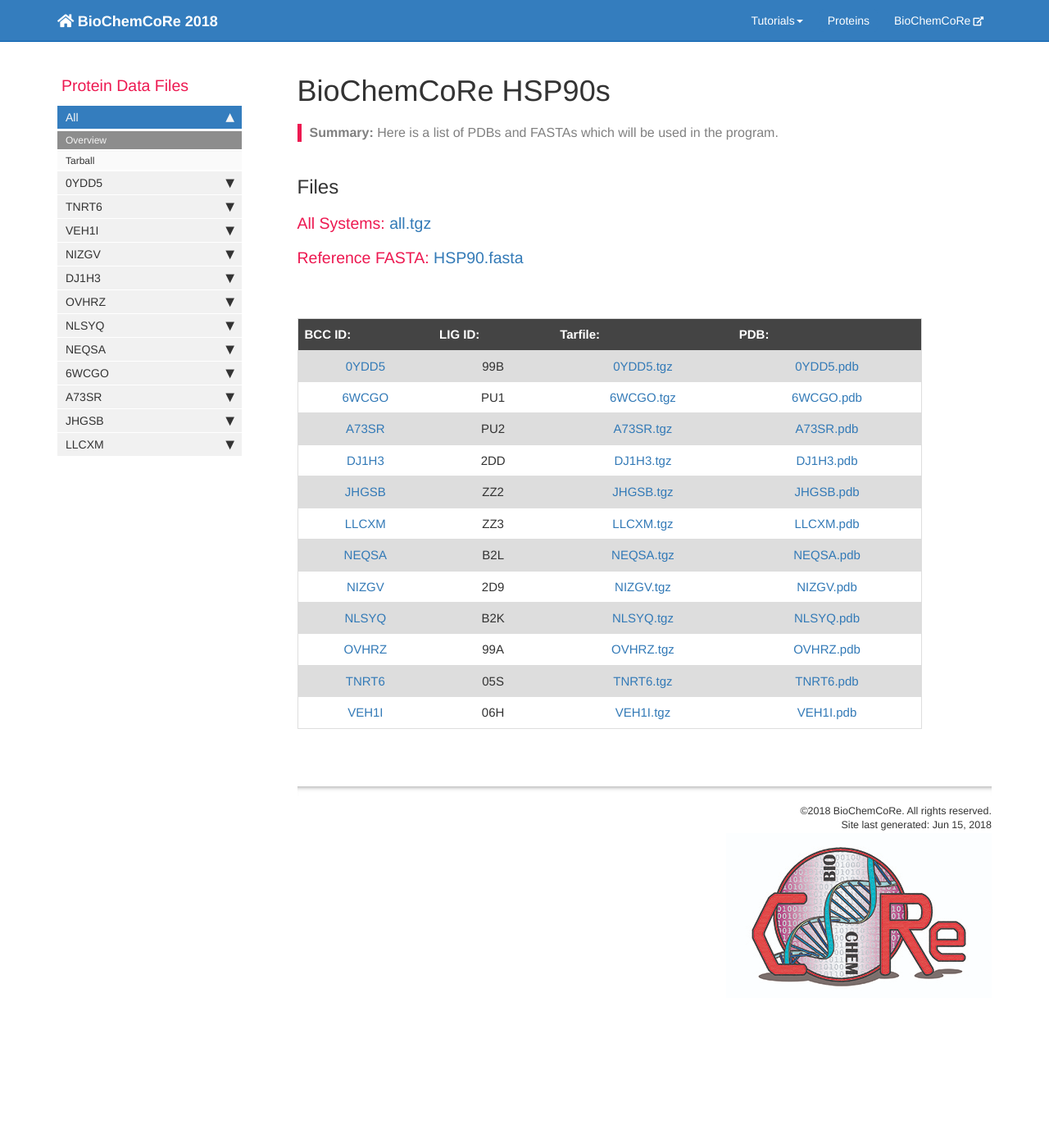
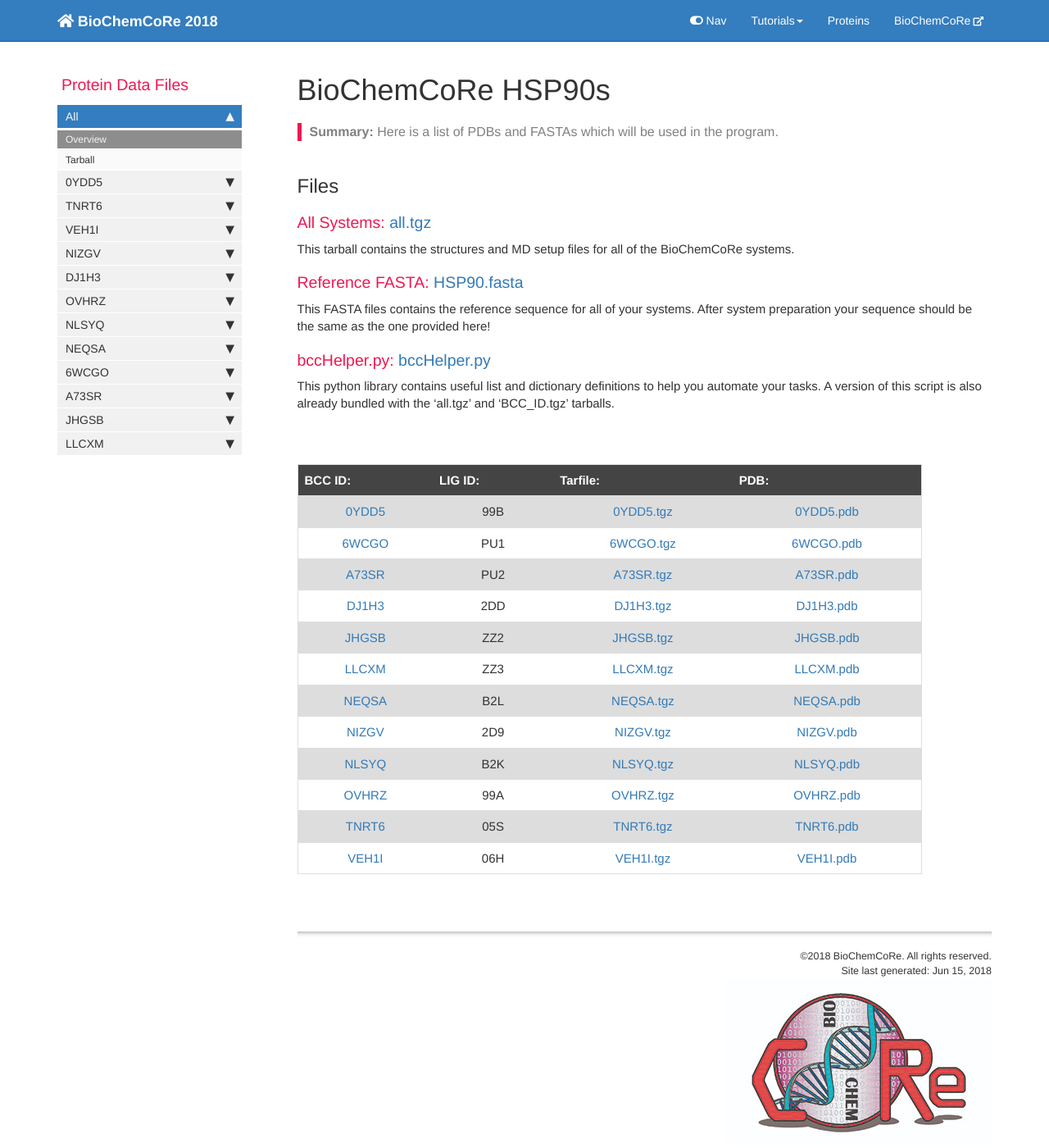
Before and after one commit to ctlee/BioChemCoRe-2018, a Jekyll site: the page built from docs/pages/pdbs.md, in a window 1280 px wide and 1400 px high. Shown: the whole window at 82% size. Built offline with Jekyll 4.4.1, drawn with Linux system fonts in a browser that asks for light colours; nearby versions of some CDN libraries; comment, search, counter and statistics services are not loaded.

```diff
--- a/docs/_includes/topnav.html
+++ b/docs/_includes/topnav.html
@@ -1,5 +1,5 @@
 <!-- Navigation -->
-<nav id="topnav" class="navbar navbar-inverse navbar-static-top">
+<nav id="topnav" class="navbar navbar-inverse navbar-static-top sticky">
     <div class="container topnavlinks">
         <div class="navbar-header">
             <button type="button" class="navbar-toggle" data-toggle="collapse" data-target="#bs-example-navbar-collapse-1">
@@ -12,7 +12,7 @@
         </div>
         <div class="collapse navbar-collapse" id="bs-example-navbar-collapse-1">
             <ul class="nav navbar-nav navbar-right">
-                {% if page.toc == true %}
+                {% if page.toc == true or page.sidebar != '' %}
                 <!-- toggle sidebar button -->
                 <li><a id="tg-sb-link" href="#"><i id="tg-sb-icon" class="fa fa-toggle-on"></i> Nav</a></li>
                 {% endif %}
--- a/docs/_layouts/default.html
+++ b/docs/_layouts/default.html
@@ -33,7 +33,7 @@
 
         });
     </script>
-    {% if page.toc == true %}
+    {% if page.toc == true or page.sidebar != '' %}
     <script>
         $(document).ready(function() {
             $("#tg-sb-link").click(function() {
@@ -89,10 +89,10 @@
     // Add the sticky class to the navbar when you reach its scroll position. Remove "sticky" when you leave the scroll position
     function stickyNav() {
         if (window.pageYOffset > sticky && window.innerWidth > 990) {
-            navbar.classList.add("sticky");
+            // navbar.classList.add("sticky");
             sidebar.classList.add("stickybar");
         } else {
-            navbar.classList.remove("sticky");
+            // navbar.classList.remove("sticky");
             sidebar.classList.remove("stickybar");
         }
     }
--- a/docs/assets/css/customstyles.css
+++ b/docs/assets/css/customstyles.css
@@ -1164,7 +1164,7 @@
 }
 
 /*set navbar breakpoint so that it converts to hamburger earlier */
-@media (max-width: 1200px) {
+@media (max-width: 800px) {
     .navbar-header {
         float: none;
     }
--- a/docs/pages/pdbs.md
+++ b/docs/pages/pdbs.md
@@ -9,8 +9,15 @@
 ## Files
 
 <h3>All Systems: <a href="{{ '/assets/pdbs/all.tgz' | prepend: site.baseurl }}">all.tgz</a></h3>
+This tarball contains the structures and MD setup files for all of the BioChemCoRe systems.
 
 <h3>Reference FASTA: <a href="{{ '/assets/pdbs/HSP90.fasta' | prepend: site.baseurl }}">HSP90.fasta</a></h3>
+
+This FASTA files contains the reference sequence for all of your systems. After system preparation your sequence should be the same as the one provided here!
+
+<h3>bccHelper.py: <a href="{{ '/assets/pdbs/bccHelper.py' | prepend: site.baseurl }}">bccHelper.py</a></h3>
+
+This python library contains useful list and dictionary definitions to help you automate your tasks. A version of this script is also already bundled with the 'all.tgz' and 'BCC_ID.tgz' tarballs.
 
 <br/><br/>
 
```
Also changed, not shown: docs/_layouts/pdb.html (+8 -1 lines), docs/system-prep/tutorial.md (+1 -1 lines), 12 other files.
